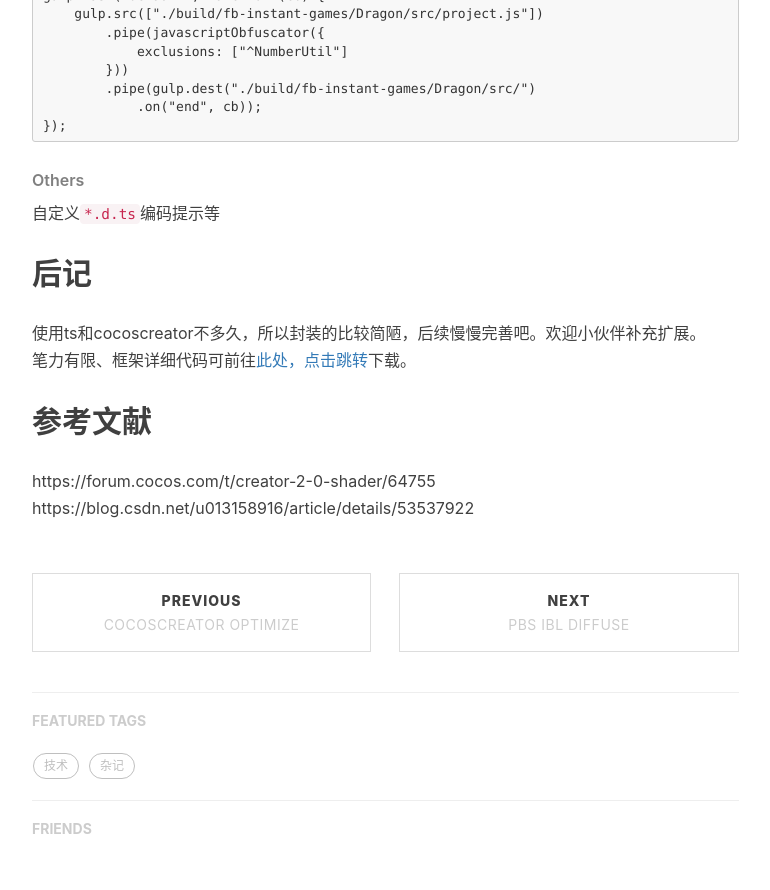
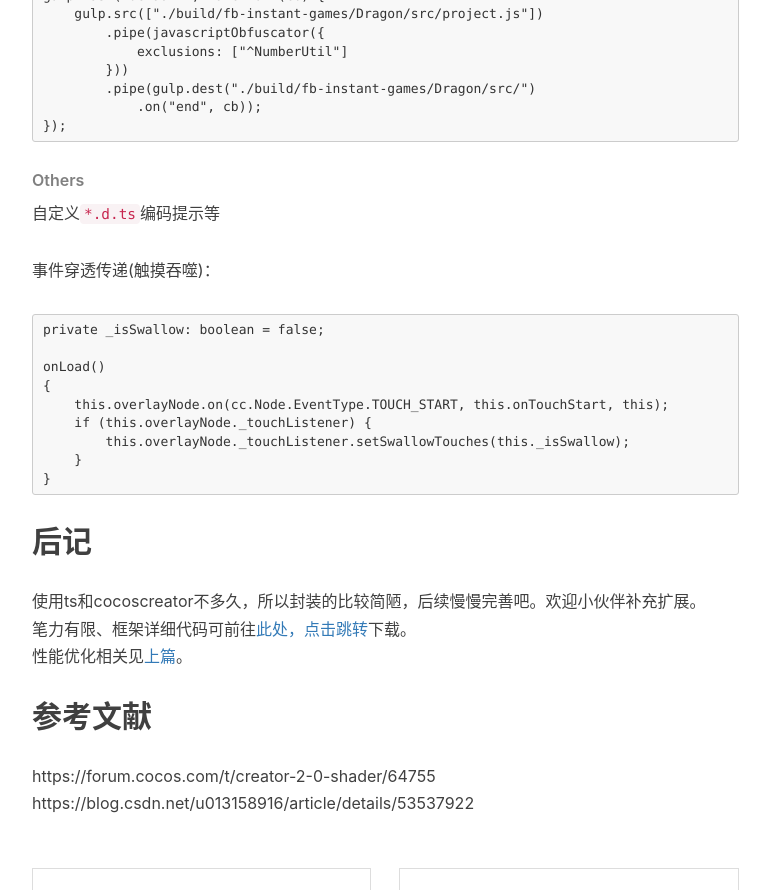
Before and after one commit to huangx916/huangx916.github.io, a Jekyll site: the page built from _posts/2019-01-01-gameplayframework.markdown, in a window 1280 px wide and 900 px high, scrolled down 5591 px, cut to the strip 0-890 px from the top of the window. Shown: the whole strip, without its empty margins (233-1003 px from the left). Built offline with Jekyll 4.4.1, drawn with Linux system fonts in a browser that asks for light colours; nearby versions of some CDN libraries; comment, search, counter and statistics services are not loaded.

Commit message:
Update 2019-01-01-gameplayframework.markdown

````diff
--- a/_posts/2019-01-01-gameplayframework.markdown
+++ b/_posts/2019-01-01-gameplayframework.markdown
@@ -152,9 +152,23 @@ gulp.task("default", function (cb) {
 ###### Others
 自定义`*.d.ts`编码提示等
 
+事件穿透传递(触摸吞噬)：
+```
+private _isSwallow: boolean = false;
+
+onLoad()
+{
+    this.overlayNode.on(cc.Node.EventType.TOUCH_START, this.onTouchStart, this);
+    if (this.overlayNode._touchListener) {
+        this.overlayNode._touchListener.setSwallowTouches(this._isSwallow);
+    }
+}
+```
+
 ## 后记
 使用ts和cocoscreator不多久，所以封装的比较简陋，后续慢慢完善吧。欢迎小伙伴补充扩展。
 笔力有限、框架详细代码可前往[此处，点击跳转](https://github.com/huangx916/GameplayFramework)下载。
+性能优化相关见[上篇](https://huangx916.github.io/2018/12/04/cocos/)。
 
 ## 参考文献
 https://forum.cocos.com/t/creator-2-0-shader/64755
````
